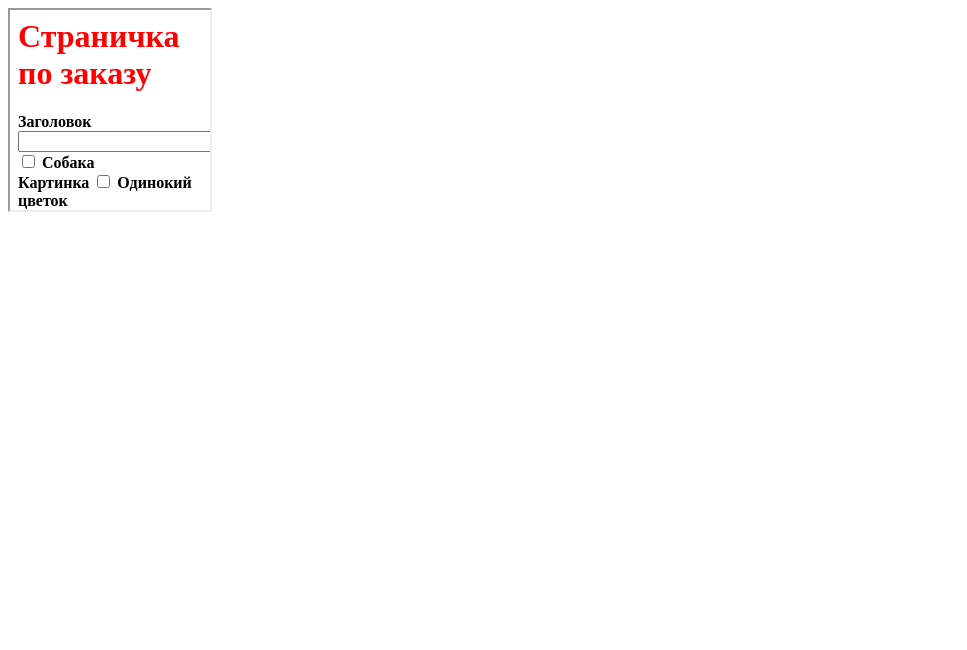
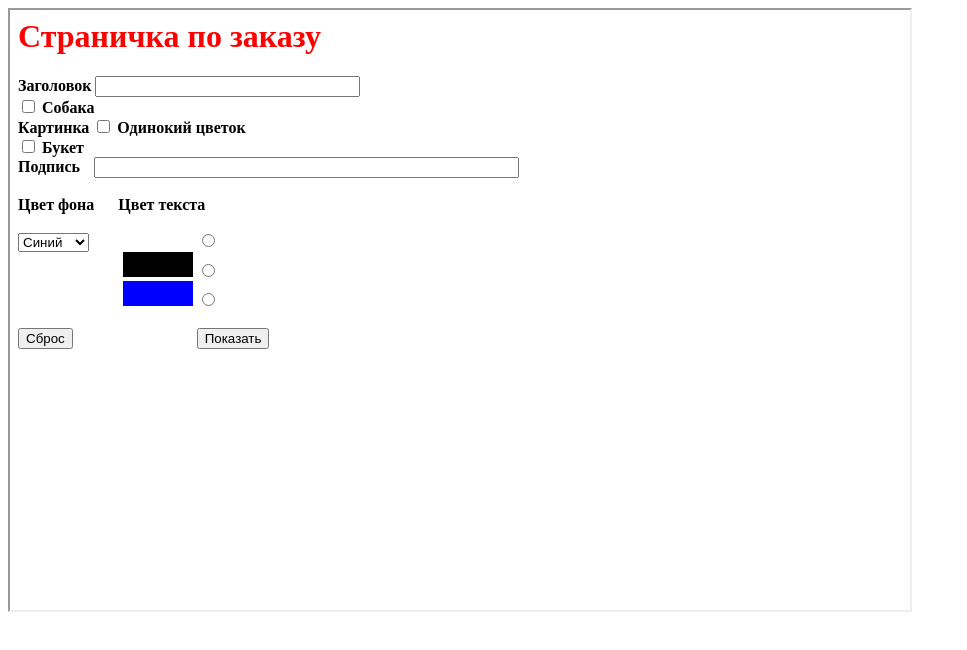
Before and after one commit to LomAndry/test, a plain HTML site: page index.html in a window 1280 px wide. Shown: the whole page, without its empty margins (0-967 px from the left). Drawn offline with Linux system fonts and the light colour scheme; files whose address does not match are found by name.

Commit message:
Changed Iframe size

```diff
--- a/index.html
+++ b/index.html
@@ -3,6 +3,6 @@
 	  <link type="text/css" rel="stylesheet" media="all" rel="lib/style.css" />
 	</head>
   <body>
-	  <iframe src="lib/hello.html" width="200" height="200" />
+	  <iframe src="lib/hello.html" width="900" height="600" />
   </body>
 </html>
```
